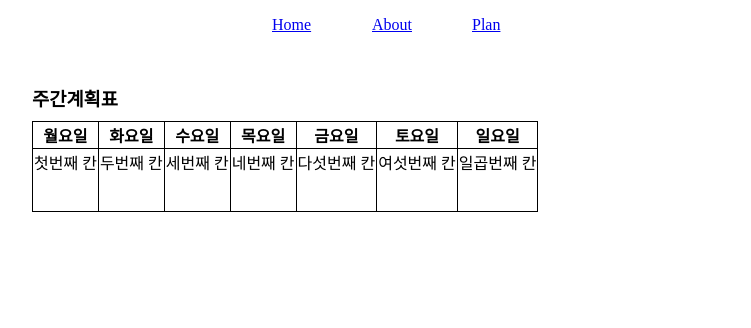
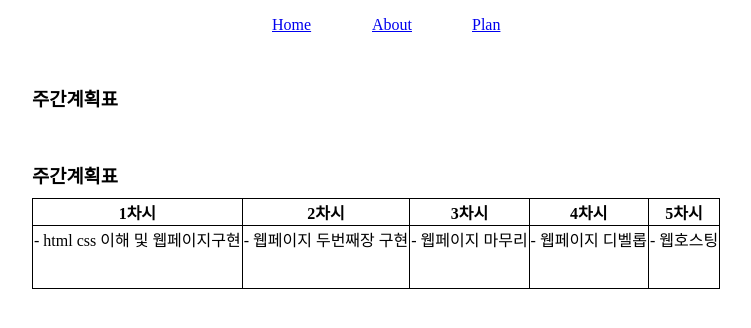
Before and after one commit to pyojeonglim/makeawebsite, a plain HTML site: page pagethree.html in a window 1280 px wide. Shown: the whole page, without its empty margins (26-777 px from the left). Drawn offline with Linux system fonts and the light colour scheme.

Commit message:
Update pagethree.html

```diff
--- a/pagethree.html
+++ b/pagethree.html
@@ -38,23 +38,21 @@ table, tr, th, td{
 <br>
 <h3>주간계획표</h3>
 
+<h3>주간계획표</h3>
+
 <table>
-	<th>월요일</th>
-	<th>화요일</th>
-            <th>수요일</th>
-	<th>목요일</th>
-            <th>금요일</th>
-	<th>토요일</th>
-            <th>일요일</th>
+	<th>1차시</th>
+	<th>2차시</th>
+            <th>3차시</th>
+	<th>4차시</th>
+            <th>5차시</th>
 	<tr><!-- 첫번째 줄 시작 -->
-	    <td>첫번째  칸 <br><br><br></td>
-	    <td>두번째  칸 <br><br><br></td>
-                <td>세번째  칸 <br><br><br></td>
-	    <td>네번째  칸 <br><br><br></td>
-                <td>다섯번째 칸 <br><br><br></td>
-                <td>여섯번째 칸 <br><br><br></td>
-	    <td>일곱번째 칸 <br><br><br></td>
-	</tr><!-- 첫번째 줄 끝 -->
+	    <td> - html css 이해 및 웹페이지구현 <br><br><br></td>
+	    <td> - 웹페이지 두번째장 구현 <br><br><br></td>
+                <td> - 웹페이지 마무리   <br><br><br></td>
+	    <td> - 웹페이지 디벨롭  <br><br><br></td>
+                <td> - 웹호스팅 <br><br><br></td>
+                </tr><!-- 첫번째 줄 끝 -->
     </table>
 </body>
 </html>
```
